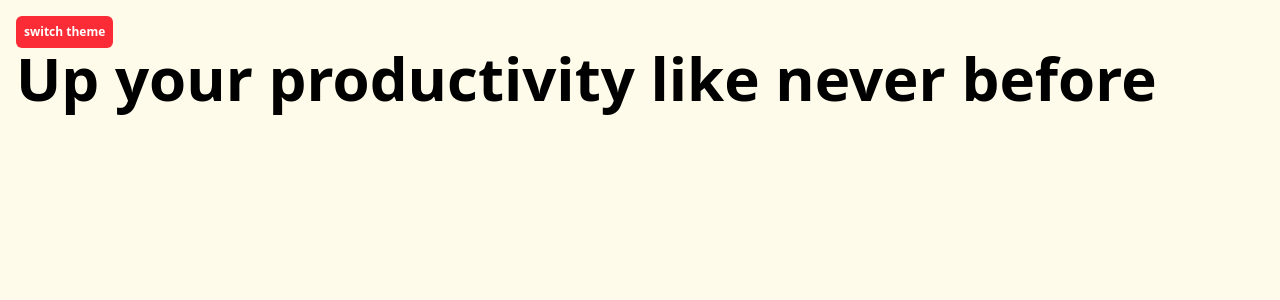
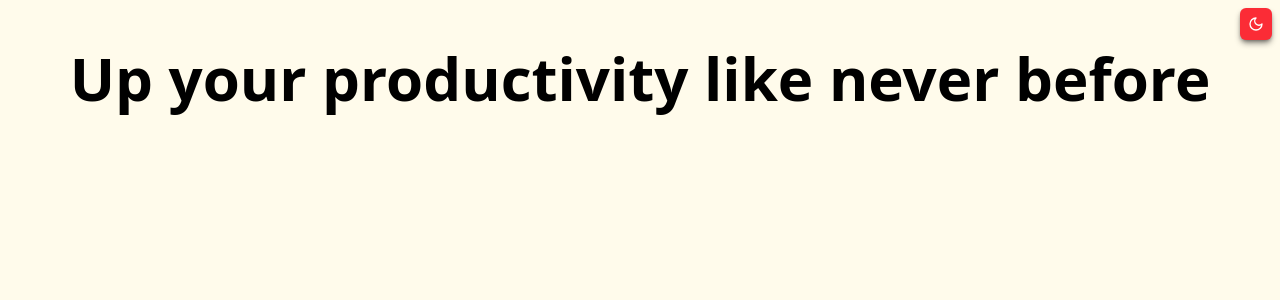
Before and after one commit to aboudev22/todolist, a React (Vite) app: page / in a window 1280 px wide. Shown: the top 300 px of the page. Built offline with nearby package versions, Linux system fonts and the light colour scheme.

Commit message:
button theme

```diff
--- a/package.json
+++ b/package.json
@@ -13,6 +13,7 @@
     "@tailwindcss/vite": "^4.1.5",
     "class-variance-authority": "^0.7.1",
     "clsx": "^2.1.1",
+    "lucide-react": "^0.511.0",
     "react": "^19.1.0",
     "react-dom": "^19.1.0",
     "react-router-dom": "^7.6.0",
--- a/src/components/ui/Button.tsx
+++ b/src/components/ui/Button.tsx
@@ -4,16 +4,16 @@ import { buttonVariants } from "../style/button";
 
 export default function Button({
   variant,
-  text,
   onClick,
   className,
+  children,
 }: ButtonProps) {
   return (
     <button
       onClick={onClick}
       className={clsx(className, buttonVariants({ variant }))}
     >
-      {text}
+      {children}
     </button>
   );
 }
--- a/src/context/ThemeContext.tsx
+++ b/src/context/ThemeContext.tsx
@@ -1,4 +1,4 @@
 import { createContext } from "react";
-import type { ThemeType } from "../types/types";
+import type { ThemeProps } from "../types/types";
 
-export const ThemeContext = createContext<ThemeType | null>(null);
+export const ThemeContext = createContext<ThemeProps | null>(null);
--- a/src/context/ThemeProvider.tsx
+++ b/src/context/ThemeProvider.tsx
@@ -1,22 +1,35 @@
-import { useEffect, type ReactNode } from "react";
+import { useEffect, useLayoutEffect, useState, type ReactNode } from "react";
 import { ThemeContext } from "./ThemeContext";
+import type { ThemeType } from "../types/types";
 
 export default function ThemeProvider({ children }: { children: ReactNode }) {
-  useEffect(() => {
-    const isDarkPreferred = window.matchMedia(
-      "(prefers-color-scheme: dark)"
-    ).matches;
-    if (isDarkPreferred) {
-      document.documentElement.classList.add("dark");
-    }
-  }, []);
-
+  const [theme, setTheme] = useState(() => {
+    const userTheme = localStorage.getItem("theme");
+    return userTheme ? (userTheme as ThemeType) : "light";
+  });
   const toggleTheme = () => {
     document.documentElement.classList.toggle("dark");
+    if (theme === "dark") {
+      setTheme("light");
+    } else {
+      setTheme("dark");
+    }
   };
 
+  useEffect(() => {
+    localStorage.setItem("theme", theme);
+  }, [theme]);
+
+  useLayoutEffect(() => {
+    if (theme === "dark") {
+      document.documentElement.classList.add("dark");
+    } else {
+      document.documentElement.classList.add("light");
+    }
+  });
+
   return (
-    <ThemeContext.Provider value={{ toggleTheme }}>
+    <ThemeContext.Provider value={{ toggleTheme, theme }}>
       {children}
     </ThemeContext.Provider>
   );
--- a/src/pages/Home.tsx
+++ b/src/pages/Home.tsx
@@ -1,12 +1,15 @@
 import clsx from "clsx";
 import Button from "../components/ui/Button";
 import useTheme from "../hooks/useTheme";
+import { Moon, Sun } from "lucide-react";
 
 export default function Home() {
-  const { toggleTheme } = useTheme();
+  const { toggleTheme, theme } = useTheme();
   return (
     <div
-      className={clsx("w-screen h-screen dark:bg-neutral-900 bg-amber-50 p-4")}
+      className={clsx(
+        "w-screen h-screen flex flex-col items-center dark:bg-neutral-900 bg-amber-50 p-4 transition-all duration-300"
+      )}
     >
       <Button
         text="switch theme"
@@ -15,8 +18,21 @@ export default function Home() {
           console.log("clique");
           toggleTheme();
         }}
-      />
-      <h1 className="dark:text-white text-black  text-6xl font-bold">
+        className="absolute right-2 top-2 shadow-md/45 dark:shadow-red-500"
+      >
+        {theme === "dark" ? (
+          <Sun
+            className="text-white transition-all duration-400 ease-out"
+            size={16}
+          />
+        ) : (
+          <Moon
+            size={16}
+            className="text-white transition-all duration-400 ease-out"
+          />
+        )}
+      </Button>
+      <h1 className="dark:text-white text-black text-center mt-8 text-6xl font-bold">
         Up your productivity like never before
       </h1>
     </div>
--- a/src/types/types.ts
+++ b/src/types/types.ts
@@ -1,15 +1,20 @@
 import type { VariantProps } from "class-variance-authority";
 import type { buttonVariants } from "../components/style/button";
+import type { ReactNode } from "react";
 
-type ThemeType = {
+type ThemeType = "dark" | "light";
+
+type ThemeProps = {
   toggleTheme: () => void;
+  theme: ThemeType;
 };
 
 type ButtonProps = {
   variant: "simple" | "red" | "black";
-  text: string;
+  text?: string;
   onClick?: () => void;
   className?: string;
+  children?: ReactNode;
 } & VariantProps<typeof buttonVariants>;
 
-export type { ThemeType, ButtonProps };
+export type { ThemeProps, ButtonProps, ThemeType };
```
Also changed, not shown: 1 other file (tests, documents, lock files or other folders).
